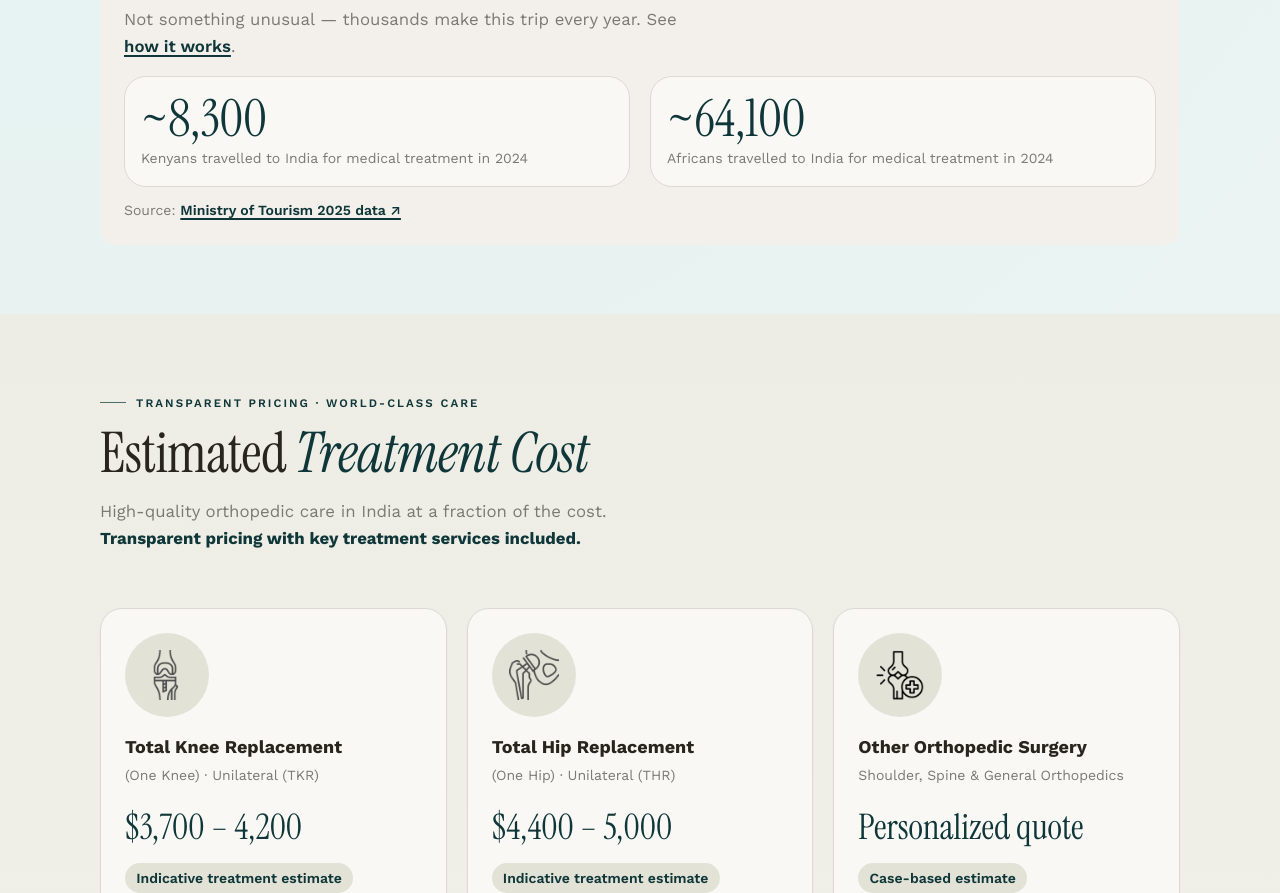
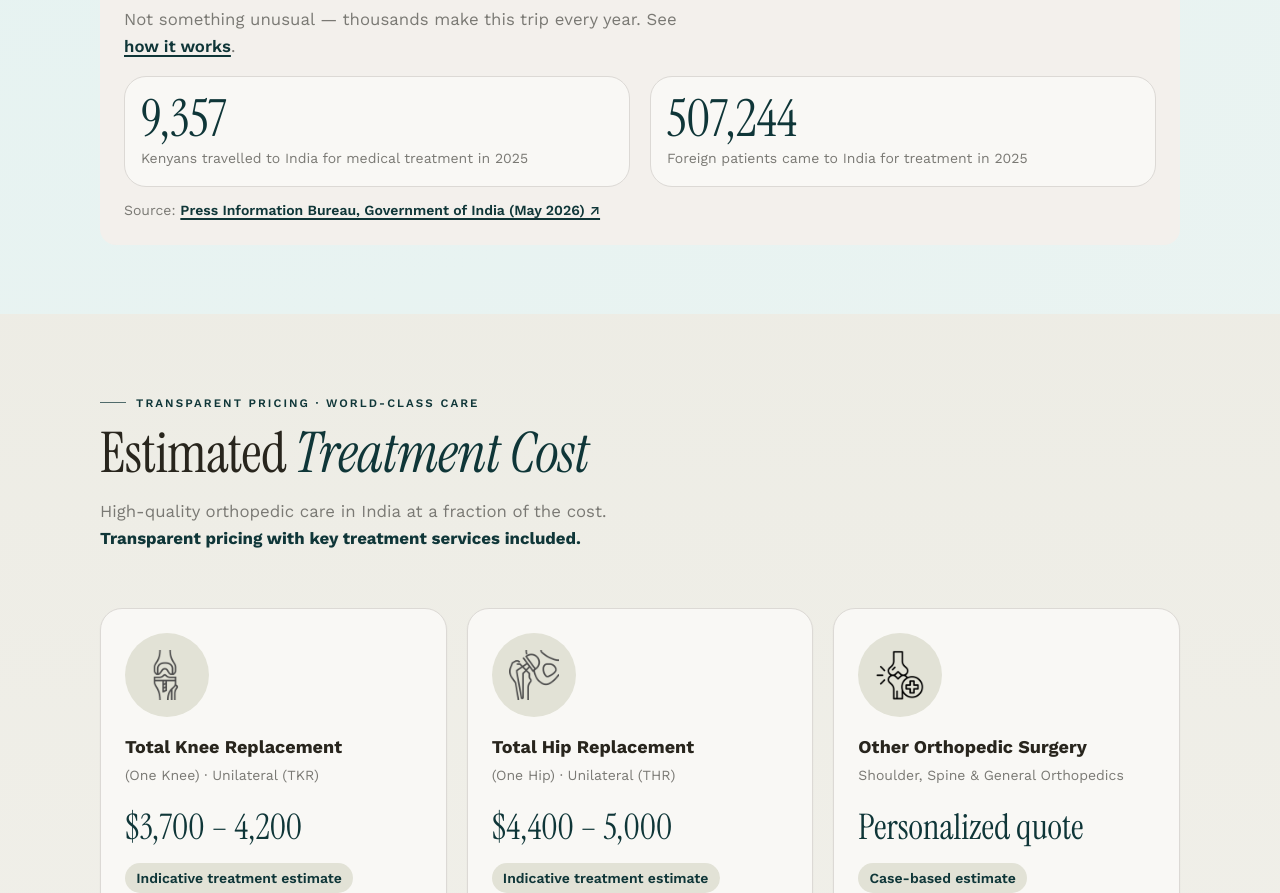
Before and after one commit to medtripindia/medtrip-india-, a plain HTML site: page kenya.html in a window 1280 px wide. Shown: the part 934-1827 px from the top of the page. Drawn offline with nearby package versions, Linux system fonts and the light colour scheme.

Commit message:
Stats: 9,357 Kenyans and 507,244 foreign patients for medical treatment in 2025 (PIB, Government of India, May 2026)
Co-Authored-By: Claude Opus 5.5 <noreply@anthropic.com>

```diff
--- a/kenya.html
+++ b/kenya.html
@@ -1433,15 +1433,15 @@
           <p class="section-intro" style="margin-bottom:0;">Not something unusual — thousands make this trip every year. See <a class="source-link" href="#how">how it works</a>.</p>
           <div class="stats-snapshot-grid">
             <div class="stats-box">
-              <div class="stats-num">~8,300</div>
-              <div class="stats-sub">Kenyans travelled to India for medical treatment in 2024</div>
+              <div class="stats-num">9,357</div>
+              <div class="stats-sub">Kenyans travelled to India for medical treatment in 2025</div>
             </div>
             <div class="stats-box">
-              <div class="stats-num">~64,100</div>
-              <div class="stats-sub">Africans travelled to India for medical treatment in 2024</div>
+              <div class="stats-num">507,244</div>
+              <div class="stats-sub">Foreign patients came to India for treatment in 2025</div>
             </div>
           </div>
-          <p class="source-note">Source: <a class="source-link" href="https://data.tourism.gov.in/mrd/Uploads/tourism_data/India%20Tourism%20Data%20Compendium%202025_1.pdf" target="_blank" rel="noopener noreferrer">Ministry of Tourism 2025 data ↗</a></p>
+          <p class="source-note">Source: <a class="source-link" href="https://static.pib.gov.in/WriteReadData/specificdocs/documents/2026/may/doc202652862301.pdf" target="_blank" rel="noopener noreferrer">Press Information Bureau, Government of India (May 2026) ↗</a></p>
         </div>
       </div>
     </section>
```
